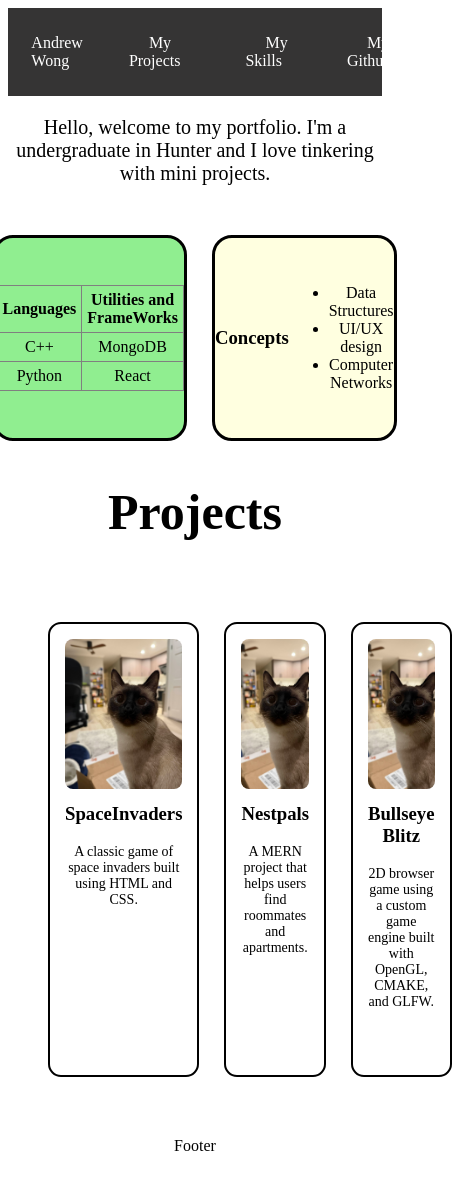
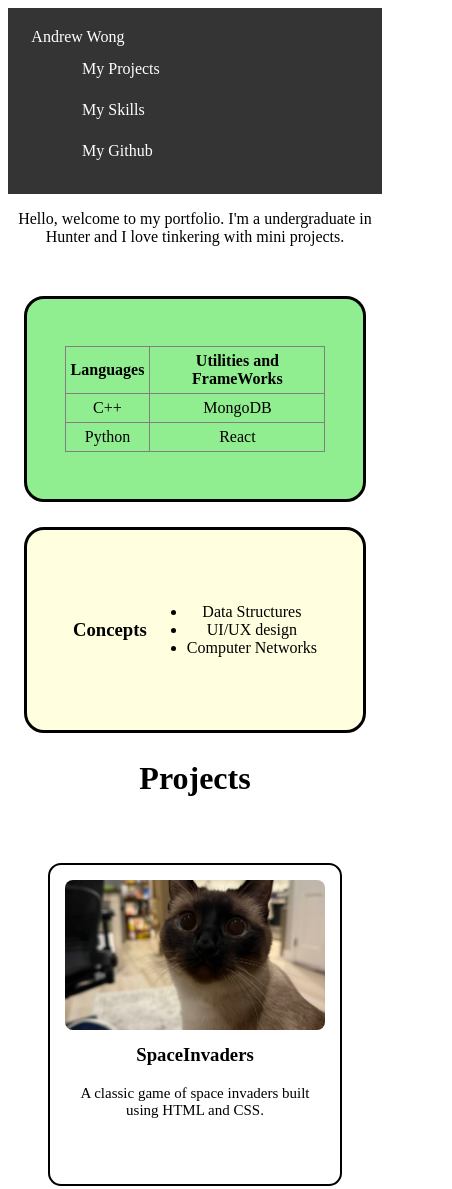
Before and after one commit to Andrew2436/Andrew2436.github.io, a plain HTML site: page index.html in a window 390 px wide. Shown: the top 1189 px of the page, 452 px wide, since content can reach past the window. Drawn offline with Linux system fonts and the light colour scheme.

Commit message:
please work

```diff
--- a/css/style.css
+++ b/css/style.css
@@ -144,3 +144,46 @@ h2 {
 }
 
 /* Mobile adjustments */
+@media (max-width: 768px) {
+
+    .navbar {
+        flex-direction: column;
+        align-items: flex-start;
+    }
+
+    .navlinks {
+        width: 100%;
+        flex-direction: column;
+        gap: 7px;
+    }
+
+    .navlinks a {
+        display: block;
+        padding: 8px;
+    }
+
+    .projectcontainer {
+        grid-template-columns: 1fr;
+    }
+
+    .skillcontainer {
+        flex-direction: column;
+    }
+
+    h2 {
+        font-size: 32px;
+    }
+
+    p {
+        font-size: 16px;
+    }
+
+    .projectbox p {
+        font-size: 15px;
+    }
+
+    .box {
+        width: 90%;
+    }
+
+}
```
